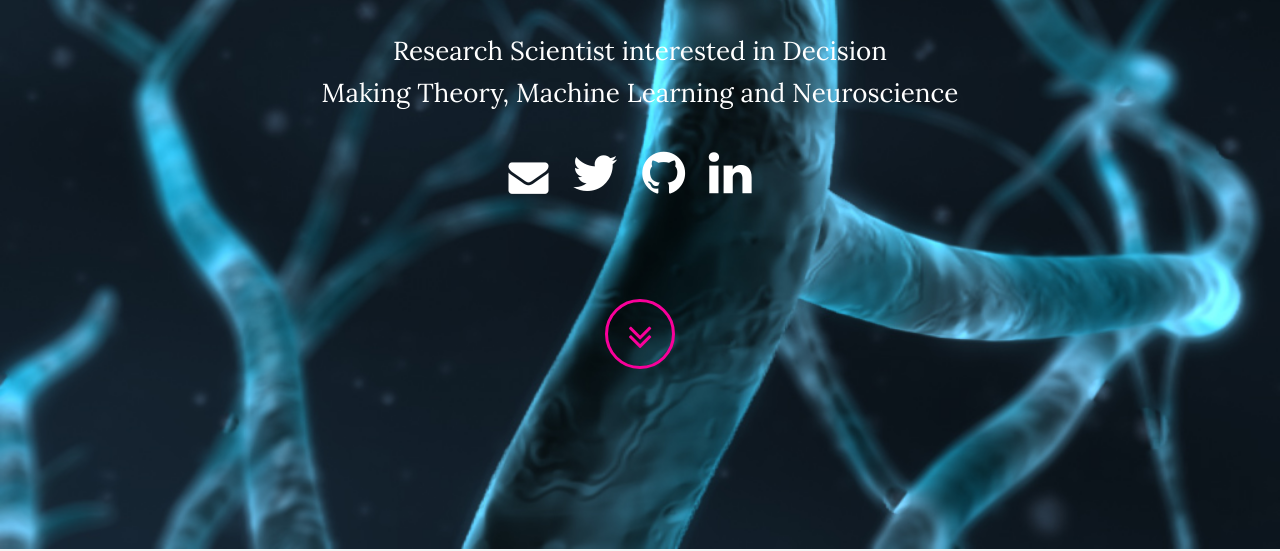
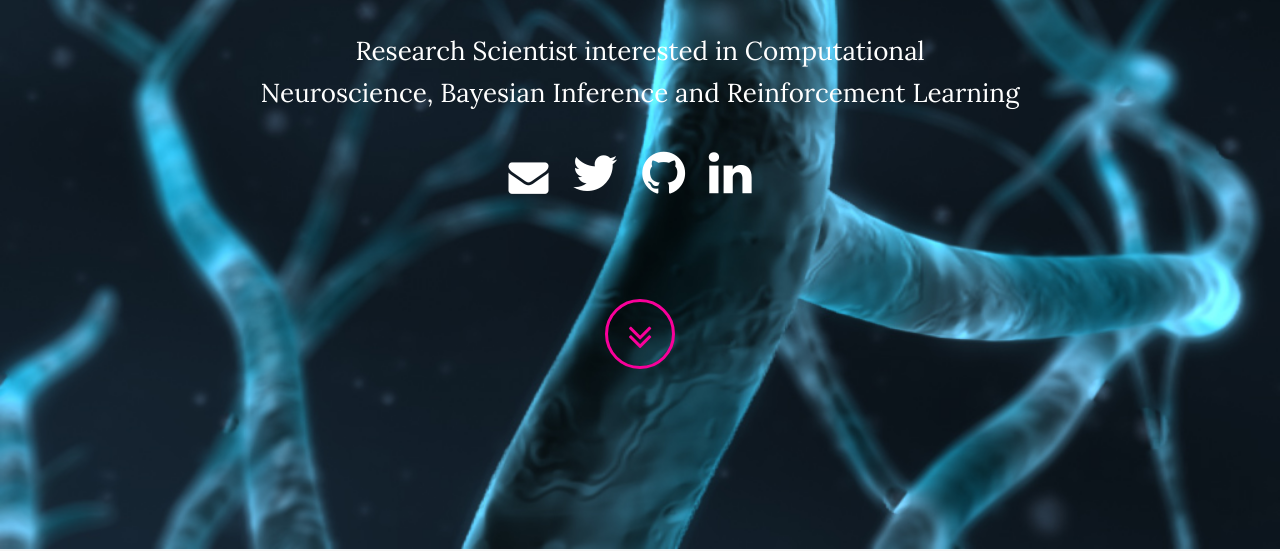
Before and after one commit to makrout/makrout.github.io, a plain HTML site: page index.html in a window 1280 px wide. Shown: the part 251-802 px from the top of the page. Drawn offline with Linux system fonts and the light colour scheme.

Commit message:
Update index.html

```diff
--- a/index.html
+++ b/index.html
@@ -73,7 +73,7 @@
                   <div class="col-md-8 col-md-offset-2">
                      <div class="rein-intro-bg">
                         <h1 class="brand-heading">Mohamed Akrout</h1>
-                        <p class="intro-text">Research Scientist interested in Decision<br>Making Theory, Machine Learning and Neuroscience
+                        <p class="intro-text">Research Scientist interested in Computational<br>Neuroscience, Bayesian Inference and Reinforcement Learning
                         </p>
                         <a href="mailto:makrout@cs.toronto.edu" target="_top" class="fa fa-envelope"></a>
                         <a href="https://twitter.com/makrouttch" target="_blank" class="fa fa-twitter"></a>
```
